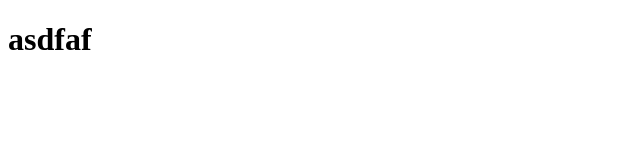
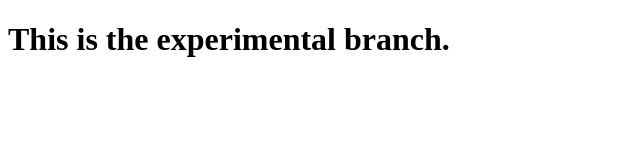
Before and after one commit to praneetk77/GitPrac, a plain HTML site: page index2.html in a window 1280 px wide. Shown: the whole page, without its empty margins (0-640 px from the left). Drawn offline with Linux system fonts and the light colour scheme.

Commit message:
Update index2.html in experimental branch

```diff
--- a/index2.html
+++ b/index2.html
@@ -7,6 +7,6 @@
     <title>page 2</title>
   </head>
   <body>
-    <h1>asdfaf</h1>
+    <h1>This is the experimental branch.</h1>
   </body>
 </html>
```
